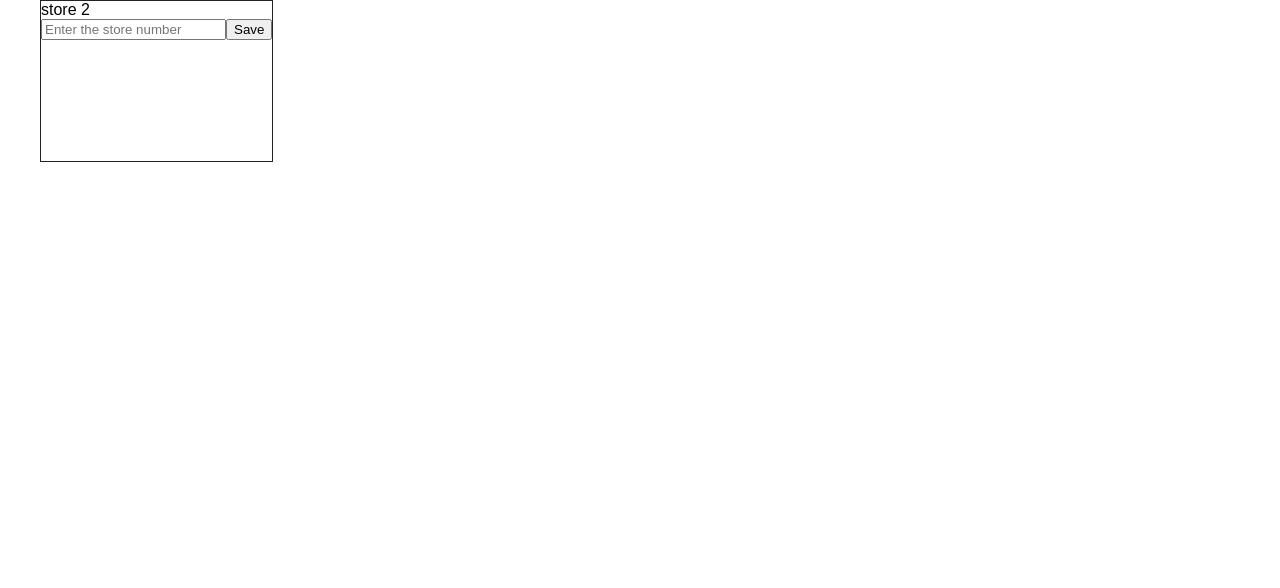
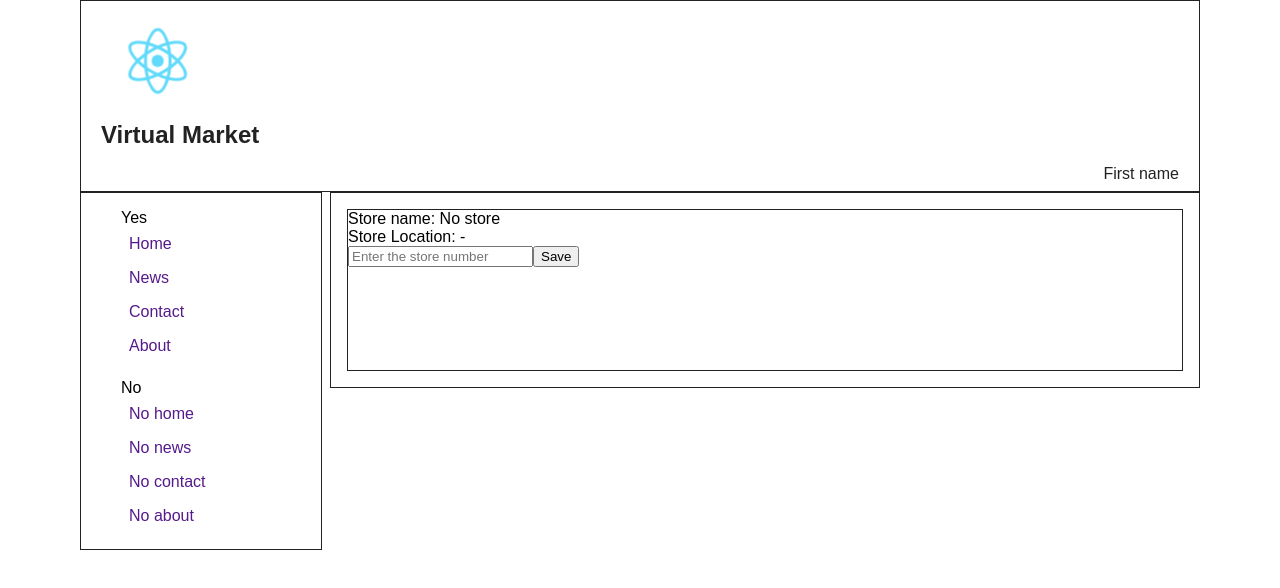
Before and after one commit to PrasunPK/simple_react_app, a React (Create React App) app: page / in a window 1280 px wide. Shown: the top 588 px of the page. Built offline with nearby package versions, Linux system fonts and the light colour scheme; no server answers.

Commit message:
make call to get store and show

```diff
--- a/src/App.js
+++ b/src/App.js
@@ -1,16 +1,17 @@
 import React, {Component} from 'react';
 import './App.css';
-import PersonalizedStore from "./containers/Stores";
+import StoresContainer from "./containers/StoresContainer";
+import {LeftNav} from "./components/LeftNav";
+import {Header} from "./components/Header";
 
 class App extends Component {
     render() {
         return (
             <div className="App">
-                {/*<Header/>*/}
+                <Header/>
                 <div className="AppBody">
-                    {/*<LeftNav/>*/}
-                    {/*<Container/>*/}
-                    <PersonalizedStore/>
+                    <LeftNav/>
+                    <StoresContainer/>
                 </div>
             </div>
         );
--- a/src/actions/index.js
+++ b/src/actions/index.js
@@ -3,10 +3,9 @@ import axios from 'axios';
 export const getStore = (dispatch) => {
     return axios.get("http://localhost:3001/stores/1")
         .then((response) => {
-            console.log(response);
             dispatch({
                 type: "GET_STORE",
-                store: response.data
-            })
+                data: response.data
+            });
         });
 };
--- a/src/components/Store.js
+++ b/src/components/BaseStore.js
@@ -1,9 +1,10 @@
 import React from "react";
 
-const Store = ({onLoad, store}) => (
-    <div className="PersonalizedStore-Wrapper" onLoad={onLoad}>
+const Store = ({store}) => (
+    <div className="PersonalizedStore-Wrapper">
         <div className="PersonalizedStore">
-            <div> {store.name} </div>
+            <div> Store name: { store ? store.name : "No store" } </div>
+            <div> Store Location: { store ? store.location : "-" } </div>
             <input type="text" placeholder="Enter the store number"/>
             <button> Save</button>
         </div>
--- a/src/components/Container.js
+++ b/src/components/Container.js
@@ -1,14 +1,12 @@
-import React, {Component} from "react";
-import PersonalizedStore from "./Store";
+import React from "react";
+import PersonalizedStore from "./BaseStore";
 
-export class Container extends Component {
-    render() {
-        return (
-            <div className="Container-Wrapper">
-                <div className="Container">
-                    <PersonalizedStore store={"name"}/>
-                </div>
-            </div>
-        );
-    }
-}
+const Container = ({data}) => (
+    <div className="Container-Wrapper">
+        <div className="Container">
+            <PersonalizedStore store={data}/>
+        </div>
+    </div>
+);
+
+export default Container;
--- a/src/containers/Stores.js
+++ /dev/null
@@ -1,27 +0,0 @@
-import {connect} from "react-redux";
-import Store from "../components/Store";
-import {getStore} from "../actions";
-
-const mapStateToProps = (state, ownProps) => {
-    console.log(state);
-    return {
-        store: {name: "store 2"}
-    }
-};
-
-const mapDispatchToProps = (dispatch, ownProps) => {
-    console.log(ownProps);
-    return {
-        onLoad: () => {
-            console.log("came in onLoad");
-            getStore(dispatch);
-        }
-    }
-};
-
-const PersonalizedStore = connect(
-    mapStateToProps,
-    mapDispatchToProps
-)(Store);
-
-export default PersonalizedStore;
--- /dev/null
+++ b/src/containers/StoresContainer.js
@@ -0,0 +1,22 @@
+import {connect} from "react-redux";
+import container from "../components/Container";
+import {getStore} from "../actions";
+
+const mapStateToProps = (state, ownProps) => {
+    return {
+        data: state.data
+    }
+};
+
+const mapDispatchToProps = (dispatch, ownProps) => {
+    return {
+        loadStore: getStore(dispatch)
+    }
+};
+
+const StoresContainer = connect(
+    mapStateToProps,
+    mapDispatchToProps
+)(container);
+
+export default StoresContainer;
--- a/src/reducers/index.js
+++ b/src/reducers/index.js
@@ -1,12 +1,10 @@
 const stores = (state = [], action) => {
     switch (action.type) {
         case 'GET_STORE':
-            return [
+            return {
                 ...state,
-                {
-                    store: null
-                }
-            ];
+                data: action.data
+            };
         default:
             return state
     }
```
Also changed, not shown: src/components/sample.js (deleted, +0 -23 lines), 1 other file (tests, documents, lock files or other folders).
